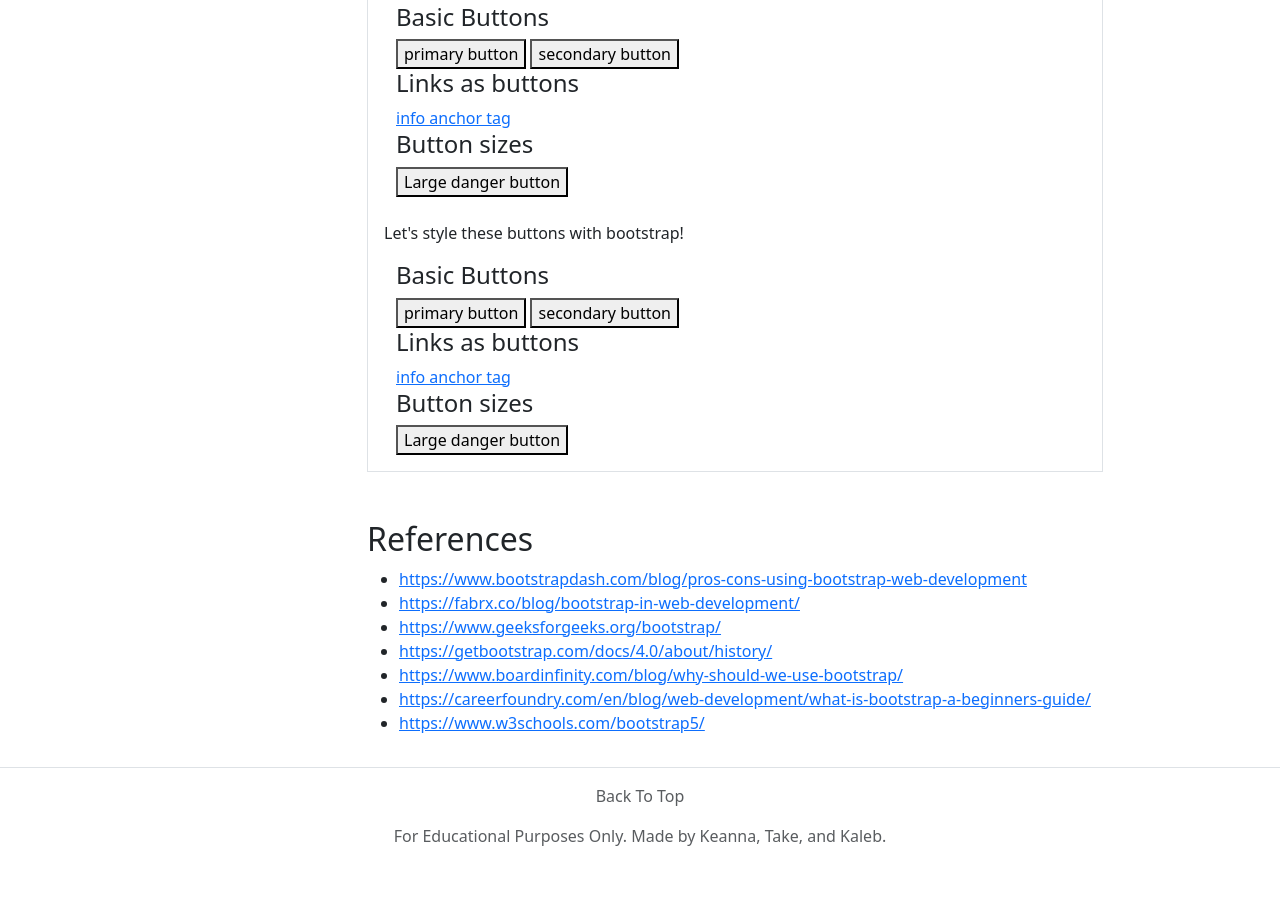
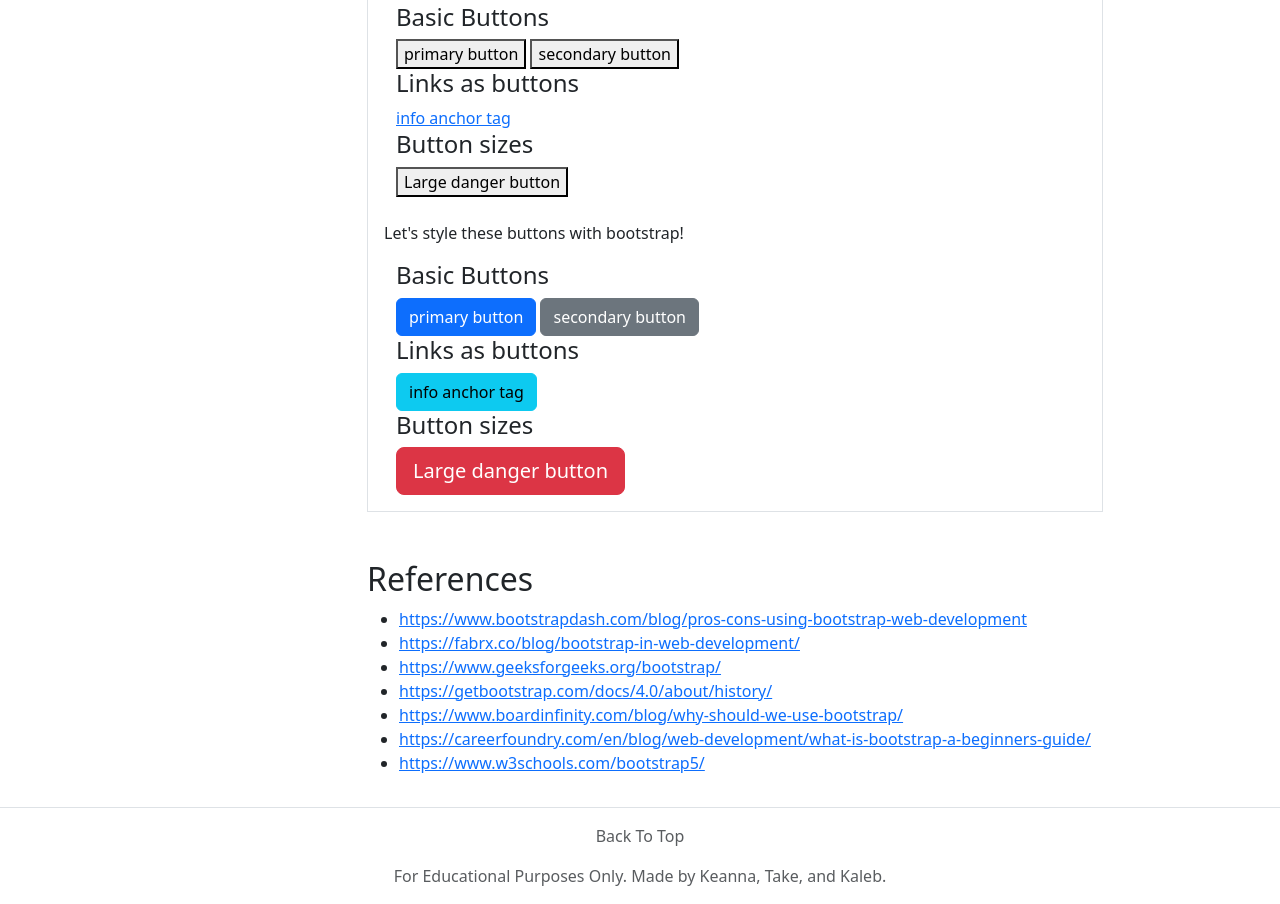
Before and after one commit to Ks-link/bootstrap-demo-page, a website: page index.html in a window 1280 px wide. Shown: the part 5811-6715 px from the top of the page. Before the commit the page ends 6675 px from the top, so only its background shows below. Drawn offline with nearby package versions, Linux system fonts and the light colour scheme.

Commit message:
changed class completed

```diff
--- a/index.html
+++ b/index.html
@@ -505,12 +505,12 @@
               <p class="mt-4">Let's style these buttons with bootstrap!</p>
               <div class="container mt-3">
                 <h4>Basic Buttons</h4>
-                <button type="button" class="">primary button</button>
-                <button type="button" class="">secondary button</button>
+                <button type="button" class="btn btn-primary">primary button</button>
+                <button type="button" class="btn btn-secondary">secondary button</button>
                 <h4>Links as buttons</h4>
-                <a href="#buttons" class="">info anchor tag</a>
+                <a href="#buttons" class="btn btn-info">info anchor tag</a>
                 <h4>Button sizes</h4>
-                <button type="button" class="">Large danger button</button>
+                <button type="button" class="btn btn-lg btn-danger">Large danger button</button>
               </div>
 
             </article>
```
